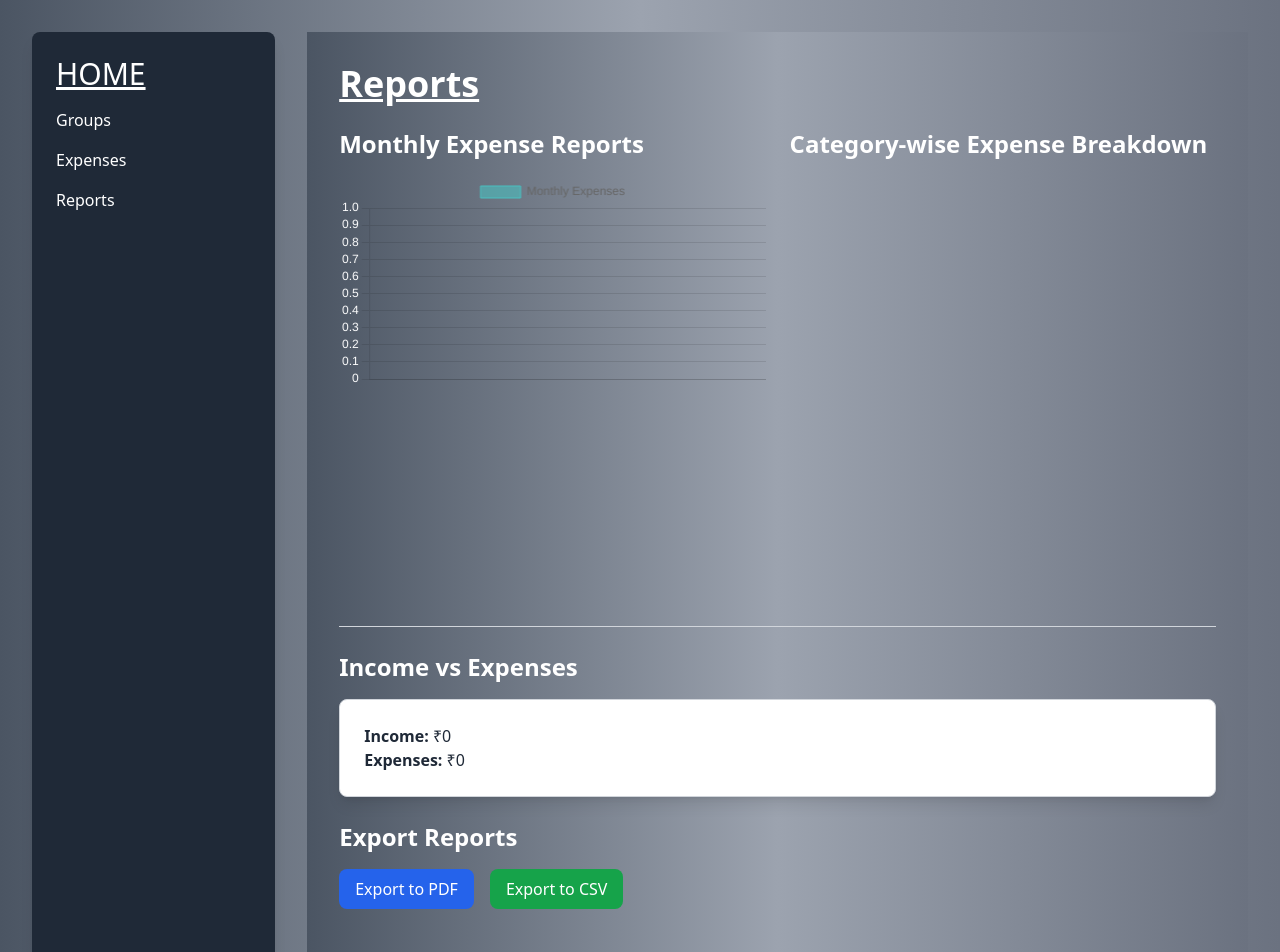
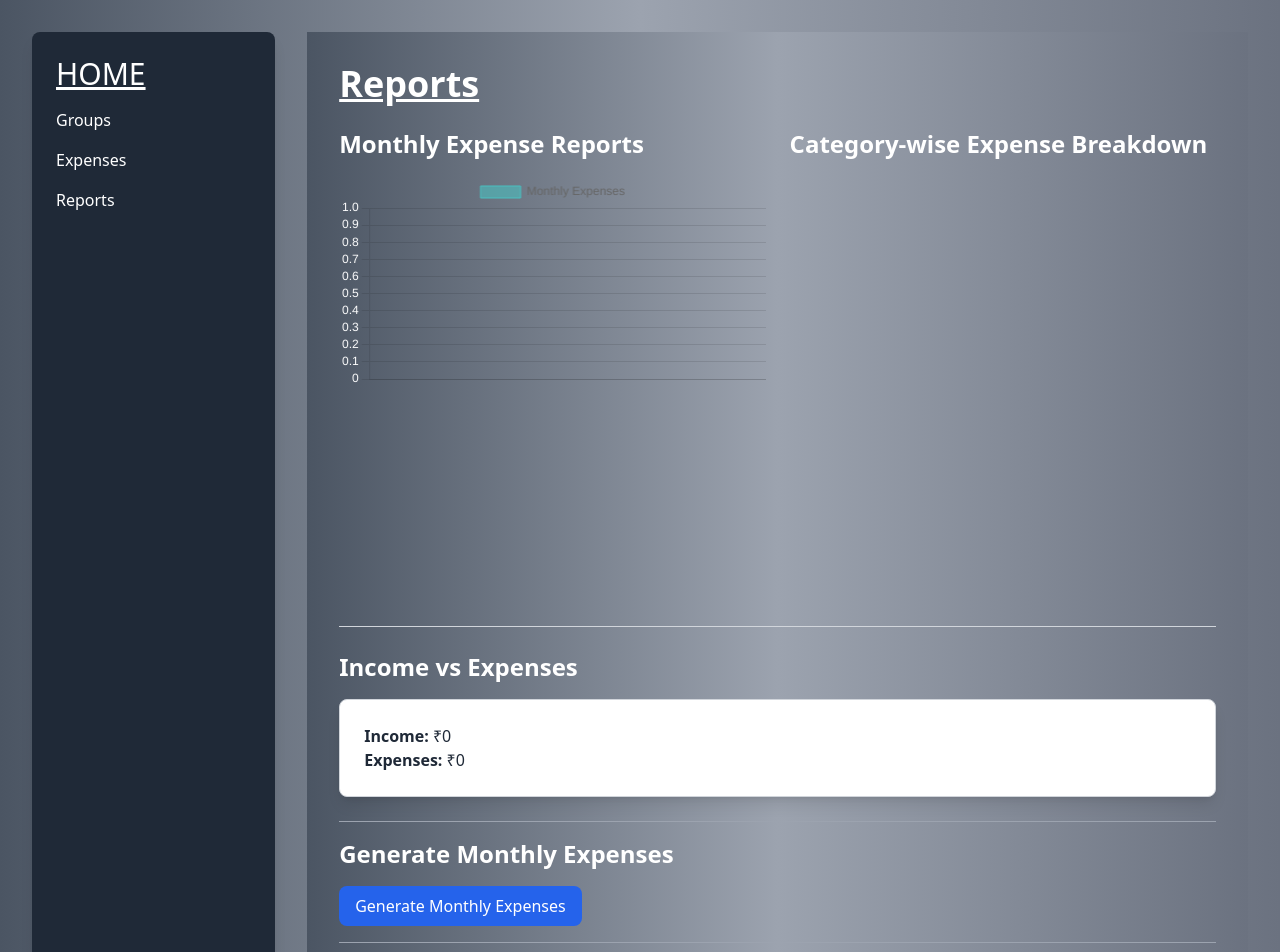
Before and after one commit to uvraviz007/fintrack, a React (Create React App) app in the folder frontend/: page /reports in a window 1280 px wide. Shown: the top 952 px of the page. Built offline with nearby package versions, Linux system fonts and the light colour scheme.

Commit message:
generate monthly expense button transferred

```diff
--- a/frontend/src/pages/Expense.jsx
+++ b/frontend/src/pages/Expense.jsx
@@ -46,20 +46,7 @@ function Expense() {
     setSortOption(e.target.value);
   };
 
-  const handleGenerateMonthlyExpenses = () => {
-    const monthlyTotals = expenses.reduce((acc, expense) => {
-      const month = new Date(expense.date).toLocaleString('default', { month: 'long' });
-      acc[month] = (acc[month] || 0) + expense.amount;
-      return acc;
-    }, {});
 
-    const formattedMonthlyExpenses = Object.entries(monthlyTotals).map(([month, total]) => ({
-      month,
-      total,
-    }));
-
-    setMonthlyExpenses(formattedMonthlyExpenses);
-  };
 
   const filteredExpenses = expenses
     .filter((expense) =>
@@ -85,7 +72,7 @@ function Expense() {
 
         {/* Search Bar and Generate Monthly Expenses */}
         <div className="flex justify-between items-center mb-6 border-b border-gray-300 pb-4">
-          <div className="w-1/2 pr-4 border-r border-gray-300">
+          <div className="w-2/3 border-gray-300">
             <h2 className="text-2xl font-bold mb-4">Search Expenses</h2>
             <input
               type="text"
@@ -95,15 +82,7 @@ function Expense() {
               onChange={handleSearchChange}
             />
           </div>
-          <div className="w-1/2 pl-4">
-            <h2 className="text-2xl font-bold mb-4">Generate Monthly Expenses</h2>
-            <button
-              onClick={handleGenerateMonthlyExpenses}
-              className="px-4 py-2 bg-blue-600 text-white rounded-lg hover:bg-blue-700 transition duration-300"
-            >
-              Generate Monthly Expenses
-            </button>
-          </div>
+
         </div>
 
         {/* Filters and Sort Expenses */}
--- a/frontend/src/pages/Reports.jsx
+++ b/frontend/src/pages/Reports.jsx
@@ -46,7 +46,20 @@ const Reports = () => {
 
     fetchReportsData();
   }, []);
+  const handleGenerateMonthlyExpenses = () => {
+    const monthlyTotals = expenses.reduce((acc, expense) => {
+      const month = new Date(expense.date).toLocaleString('default', { month: 'long' });
+      acc[month] = (acc[month] || 0) + expense.amount;
+      return acc;
+    }, {});
 
+    const formattedMonthlyExpenses = Object.entries(monthlyTotals).map(([month, total]) => ({
+      month,
+      total,
+    }));
+
+    setMonthlyExpenses(formattedMonthlyExpenses);
+  };
   const handleExportPDF = () => {
     alert('Export to PDF functionality coming soon!');
   };
@@ -156,7 +169,18 @@ const Reports = () => {
             </p>
           </div>
         </div>
-
+        <hr className='border-gray-400 mb-4'></hr>
+        {/* create monthly expense section */}
+        <div className="w-1/2 mb-4">
+            <h2 className="text-2xl font-bold mb-4">Generate Monthly Expenses</h2>
+            <button
+              onClick={handleGenerateMonthlyExpenses}
+              className="px-4 py-2 bg-blue-600 text-white rounded-lg hover:bg-blue-700 transition duration-300"
+            >
+              Generate Monthly Expenses
+            </button>
+          </div>
+          <hr className='border-gray-400 mb-4'></hr>
         {/* Export Options */}
         <div className="mb-6">
           <h2 className="text-2xl font-bold mb-4">Export Reports</h2>
```
